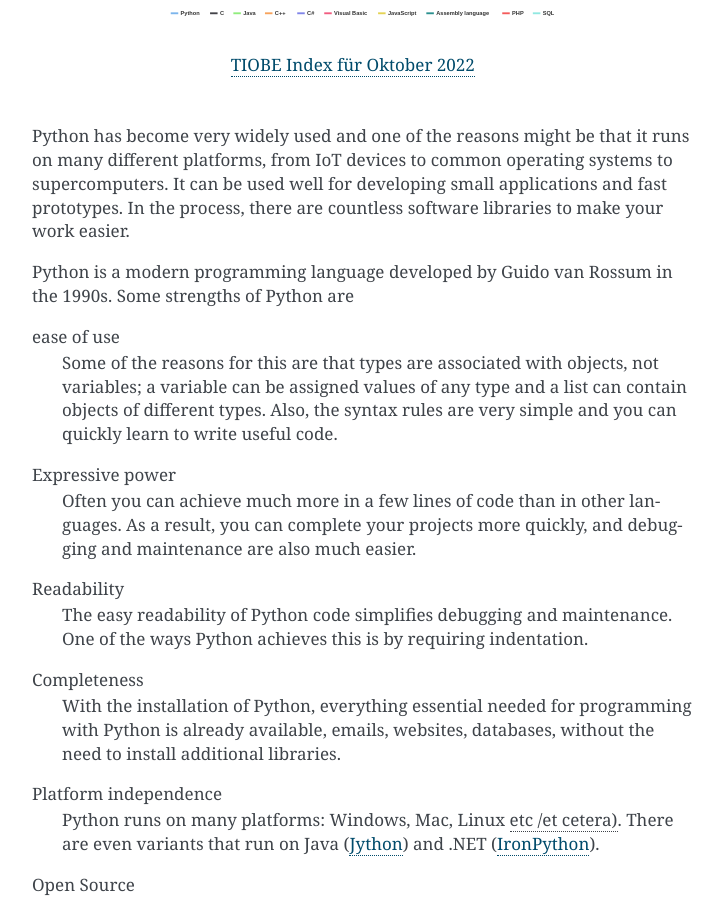
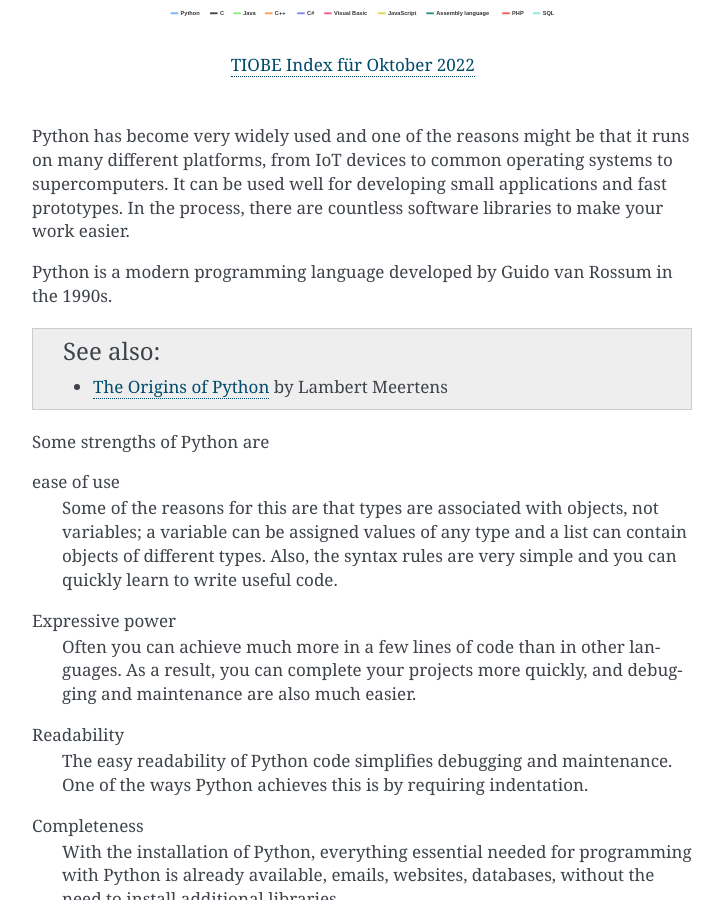
Before and after one commit to veit/python-basics-tutorial, a Sphinx documentation site: the page built from docs/intro.rst, in a window 1280 px wide and 900 px high, scrolled down 546 px. Shown: the whole window, without its empty margins (388-1111 px from the left). Built offline with Sphinx 7.4.7, drawn with Linux system fonts in a browser that asks for light colours; pages that are not in the unit, such as notebooks, are missing from menus.

Commit message:
:memo: Add link to The Origins of Python

```diff
--- a/docs/intro.rst
+++ b/docs/intro.rst
@@ -24,7 +24,14 @@ prototypes. In the process, there are countless software libraries to make your
 work easier.
 
 Python is a modern programming language developed by Guido van Rossum in the
-1990s. Some strengths of Python are
+1990s.
+
+.. seealso::
+    * `The Origins of Python
+      <https://inference-review.com/article/the-origins-of-python>`_ by Lambert
+      Meertens
+
+Some strengths of Python are
 
 ease of use
     Some of the reasons for this are that types are associated with objects, not
```
